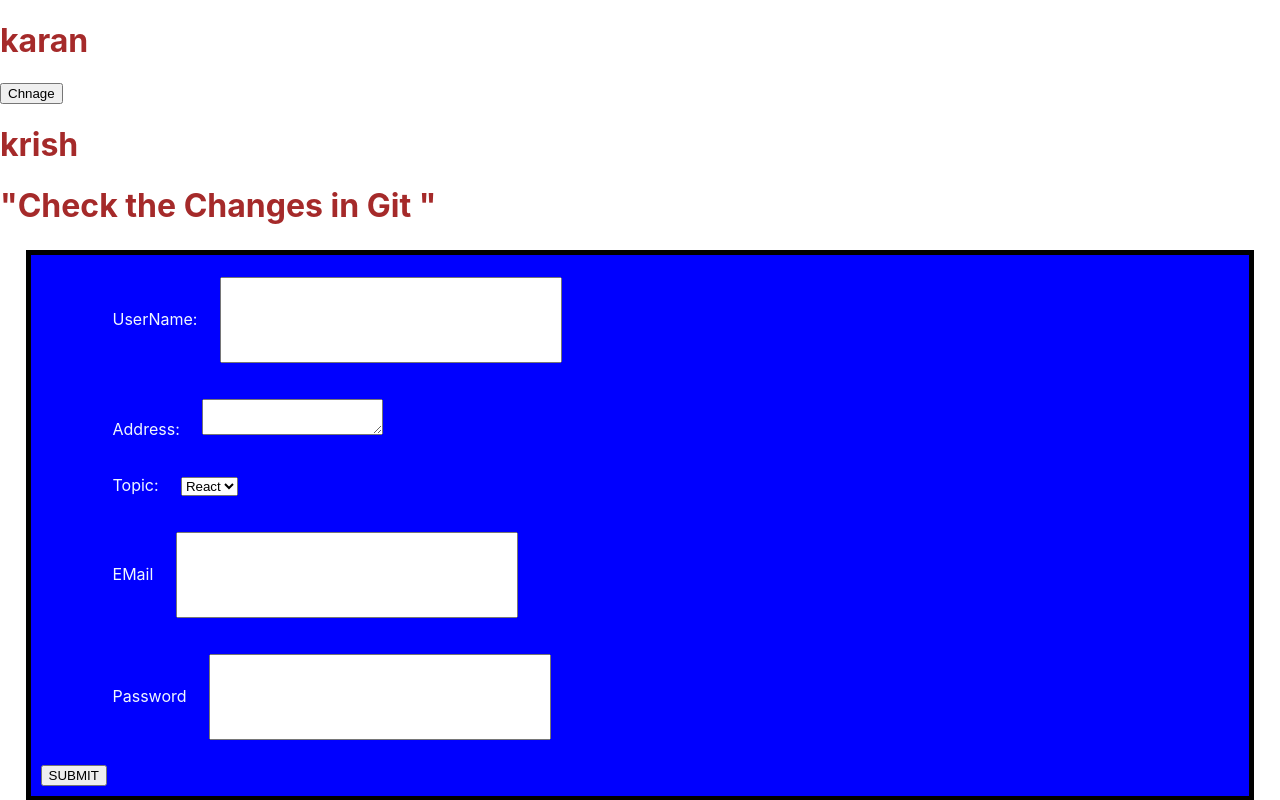
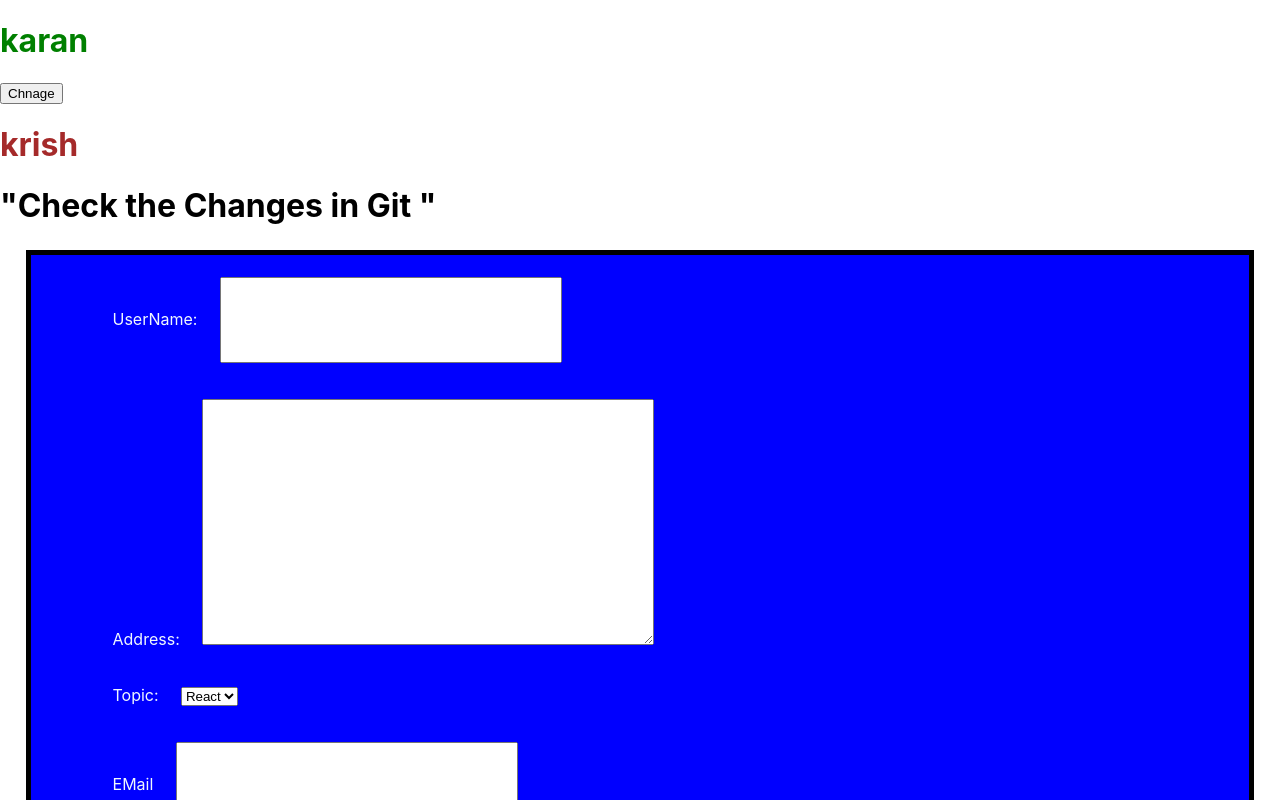
Before and after one commit to lsharva/ReactPractice, a React (Create React App) app: page / in a window 1280 px wide. Shown: the top 800 px of the page. Built offline with nearby package versions, Linux system fonts and the light colour scheme.

Commit message:
css styles

```diff
--- a/src/App.js
+++ b/src/App.js
@@ -8,7 +8,7 @@ import LifecycleB from './ComponentFolder/LifecycleB';
 function App() {
   return (
     <div className=''>
-      <LifecycleA/>
+      <LifecycleA/> {/*Call LifeCycleA component*/}
       <Formcomp/>
       <LifecycleB/>
       {/* <Component01/> */}
--- a/src/ComponentFolder/LifecycleA.js
+++ b/src/ComponentFolder/LifecycleA.js
@@ -1,6 +1,8 @@
 import React, { Component } from "react";
 import LifecycleB from "./LifecycleB";
-import "../Formcomp.css"
+import styles from "../formcomp.module.css"
+import '../Formcomp.css'
+
 
 class LifecycleA extends Component{
     constructor(props){
@@ -45,9 +47,9 @@ class LifecycleA extends Component{
 
         return(
             <div>
-                  <h1>{this.state.name}</h1>
+                  <h1 className= {styles.header_text}>{this.state.name}</h1>
                   <button onClick={this.changeName}>Chnage</button>
-                  <LifecycleB/>
+                  <LifecycleB className="header_text"/>
                   <h1>"Check the Changes in Git "</h1>
             </div>
 
--- a/src/ComponentFolder/LifecycleB.js
+++ b/src/ComponentFolder/LifecycleB.js
@@ -1,4 +1,5 @@
 import React, { Component } from "react";
+import '../Formcomp.css'
 
 class LifecycleB extends Component{
     constructor(props){
@@ -34,7 +35,7 @@ class LifecycleB extends Component{
     {
         console.log("LifeCycleB Render")
         return(
-            <h1>{this.state.name}</h1>
+            <h1 className="header_text">{this.state.name}</h1>
         )
     }
 }
--- a/src/Formcomp.css
+++ b/src/Formcomp.css
@@ -27,7 +27,15 @@ form > div > input
     height: 10vh;
 }
 
-h1 {
+.header_text {
     color: brown;
     margin-right: 2%;
 }
+.button_submit
+{
+    background-color: blueviolet;
+    width: 20%;
+    height: 5vh;
+    margin-left: 20%;
+
+}
--- a/src/Formcopm.js
+++ b/src/Formcopm.js
@@ -1,5 +1,7 @@
 import React, { Component } from "react";
 import "./Formcomp.css"
+
+
 
 export default class Formcomp extends Component{
     constructor(props){
@@ -46,6 +48,11 @@ export default class Formcomp extends Component{
         })
     }
     render(){
+        const style = {
+            height : "30vh",
+            width : "40%",
+            color : "blue"
+        };
         return(
              <form>
                 <div>
@@ -53,11 +60,12 @@ export default class Formcomp extends Component{
                     <input type="text"
                     value={this.state.userName}
                     onChange={this.userNameChange}/>
+
                 </div>
 
                 <div>
                     <label>Address:</label>
-                    <textarea value={this.state.address} onChange={this.addressChange}/>
+                    <textarea value={this.state.address} onChange={this.addressChange} style={style}/>
                 </div>
 
                 <div>
@@ -82,7 +90,7 @@ export default class Formcomp extends Component{
 
 
 </div>
-<button type="Submit">
+<button className="button_submit" type="Submit">
     SUBMIT
 </button>
 
--- /dev/null
+++ b/src/formcomp.module.css
@@ -0,0 +1,5 @@
+.header_text{
+
+    color: green;
+    margin-right: 2%;
+}
```
